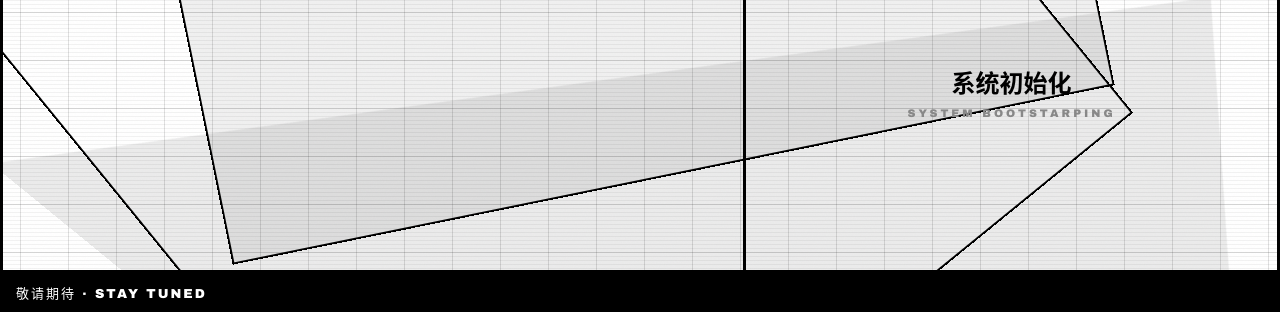
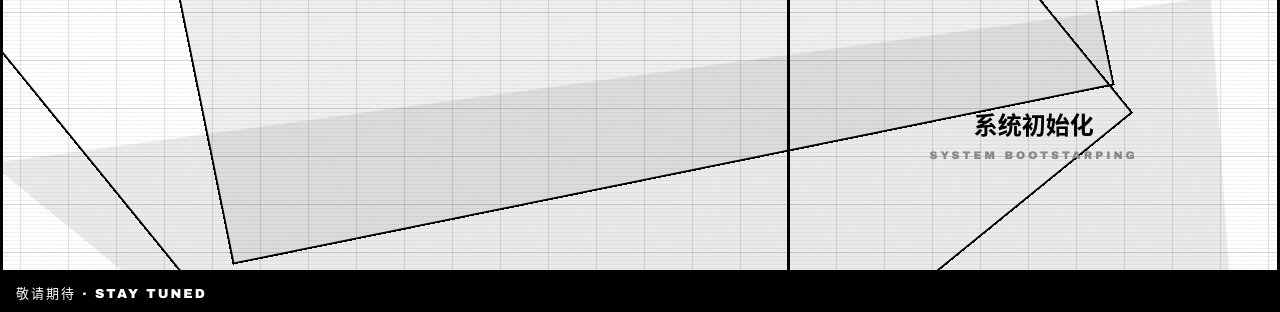
Before and after one commit to Synctrol/synctrol-official-website, a plain HTML site: page index.html in a window 1280 px wide. Shown: the part 488-800 px from the top of the page. Drawn offline with Linux system fonts and the light colour scheme.

Commit message:
feat: apply golden ratio to logo block proportions

```diff
--- a/style.css
+++ b/style.css
@@ -101,8 +101,8 @@ body {
 .grid {
   flex: 1;
   display: grid;
-  grid-template-columns: 1.4fr 1fr;
-  grid-template-rows: 1fr 1fr;
+  grid-template-columns: 1.618fr 1fr;
+  grid-template-rows: 1.618fr 1fr;
   border-left: var(--border);
   border-right: var(--border);
 }
@@ -311,6 +311,7 @@ body {
     grid-row: auto;
     align-items: center;
     text-align: center;
+    min-height: 60vh;
   }
 
   .logo { font-size: 52px; }
```
